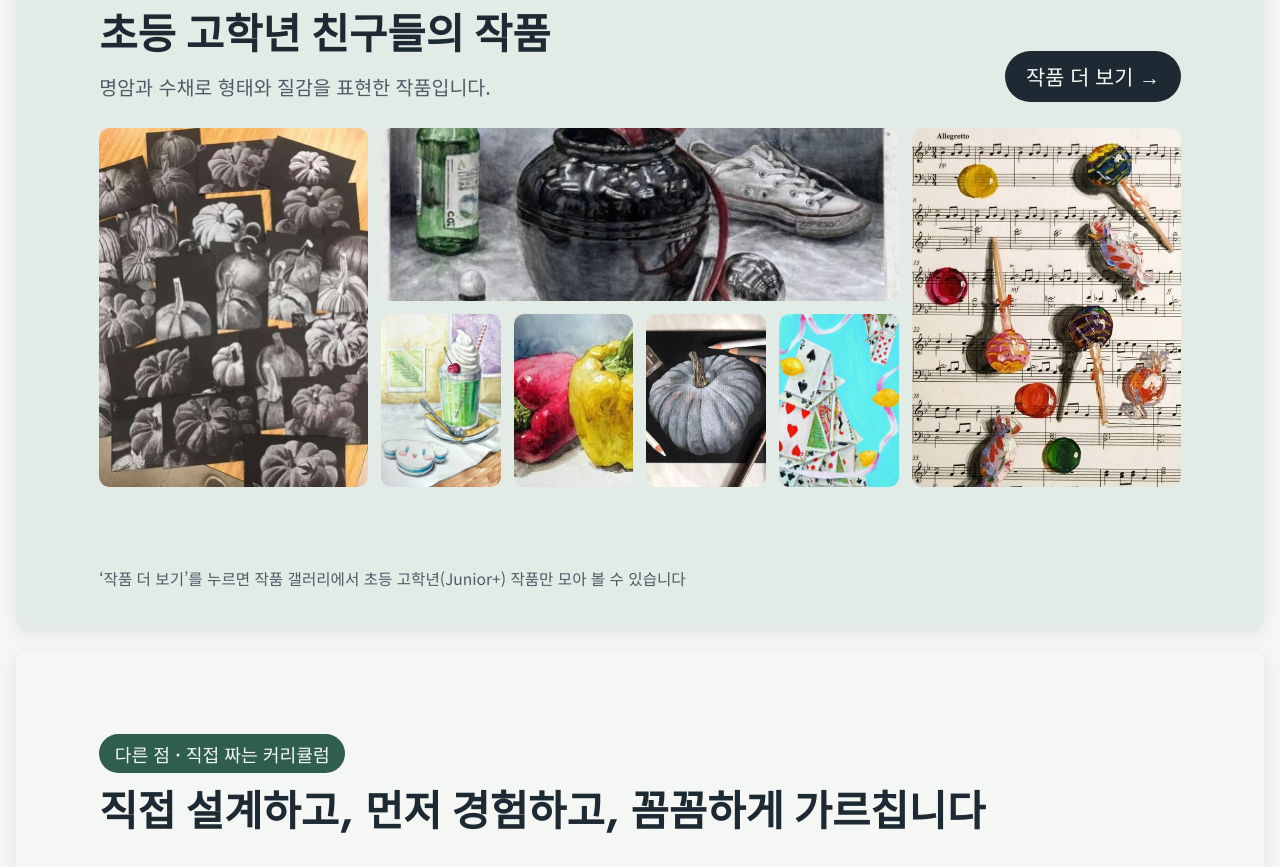
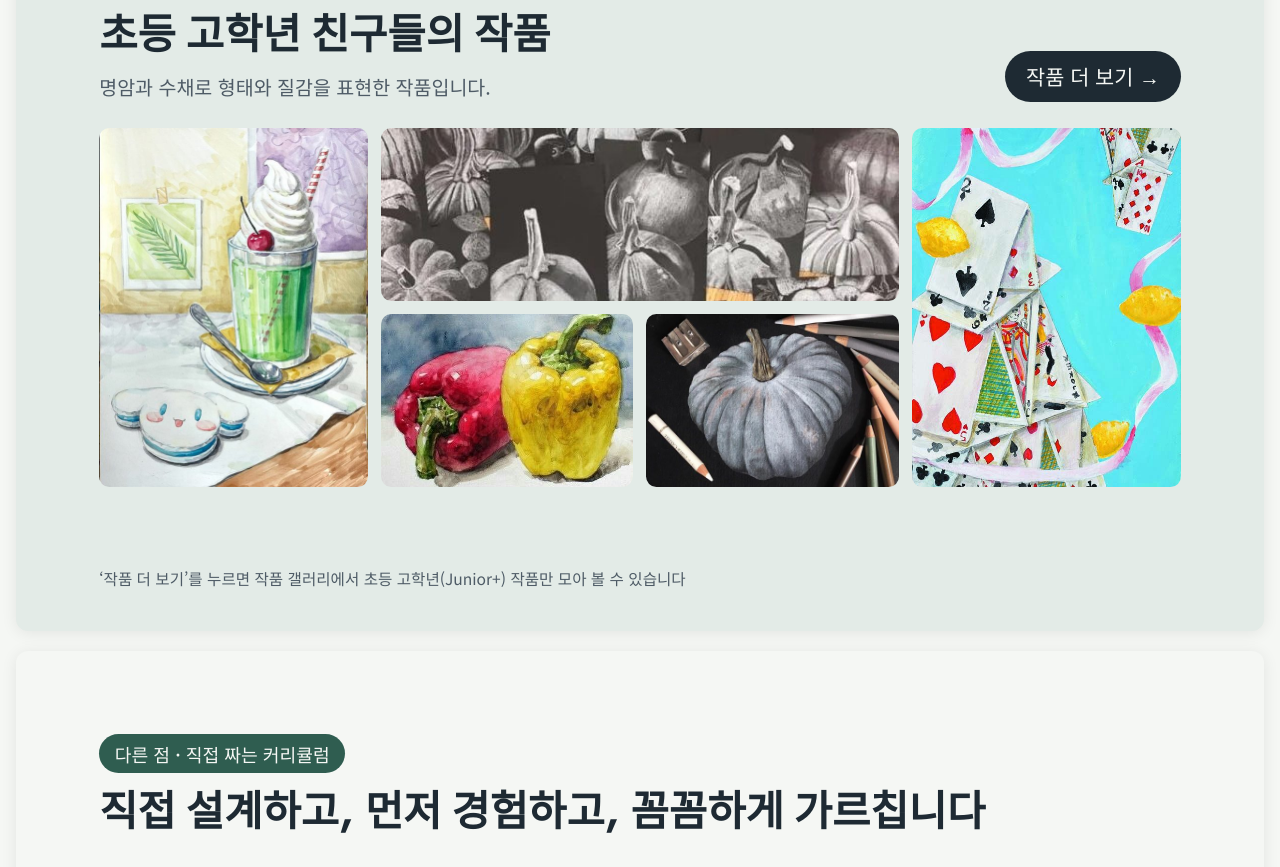
Before and after one commit to ssammisool-hub/artfriend-gallery, a plain HTML site: page consult/senior/index.html in a window 1280 px wide. Shown: the part 3040-3907 px from the top of the page. Drawn offline with Linux system fonts and the light colour scheme.

Commit message:
고학년 안내서: 소주병 정물·사탕 그림 제외, 작품 배치 정리
Co-Authored-By: Claude Opus 5.5 <noreply@anthropic.com>
Claude-Session: https://claude.ai/code/session_01QW1o8aafi3jWtPXuv6CwAN

```diff
--- a/consult/senior/index.html
+++ b/consult/senior/index.html
@@ -142,19 +142,17 @@ body{margin:0;word-break:keep-all;overflow-wrap:anywhere;background:var(--page);
 <p style="font-size:max(calc(13 * var(--u)), calc(32 * var(--u)));font-weight:500;background:#1E2A33;color:#F5F7F4;padding:calc(16 * var(--u)) calc(32 * var(--u));border-radius:calc(999 * var(--u))"><a href="https://artfriend-gallery.vercel.app/?tag=Junior%2B" rel="noopener" target="_blank">작품 더 보기 →</a></p>
 </div>
 <div class="gallerygrid" style="display:flex;gap:calc(20 * var(--u))">
-<img alt="검은 종이에 흰색으로 명암을 넣어 그린 호박 연작" decoding="async" loading="lazy" sizes="(max-width: 899px) 50vw, 276px" src="../img/1f0687583036.jpg" srcset="../img/1f0687583036-s.jpg 540w, ../img/1f0687583036.jpg 720w" style="width:calc(414 * var(--u));height:calc(552 * var(--u));object-fit:cover;object-position:50% 50%;border-radius:calc(16 * var(--u));aspect-ratio:414/552;"/>
+<img alt="유리잔에 담긴 멜론소다와 숟가락, 인형을 그린 수채 정물" decoding="async" loading="lazy" sizes="(max-width: 899px) 50vw, 276px" src="../img/ae2825ee675f.jpg" srcset="../img/ae2825ee675f-s.jpg 540w, ../img/ae2825ee675f.jpg 736w" style="width:calc(414 * var(--u));height:calc(552 * var(--u));object-fit:cover;object-position:50% 40%;border-radius:calc(16 * var(--u));aspect-ratio:414/552;"/>
 <div style="display:flex;flex-direction:column;gap:calc(20 * var(--u))">
 <div class="imgrow" style="display:flex;gap:calc(20 * var(--u))">
-<img alt="유리병, 항아리, 운동화, 셔틀콕을 놓고 그린 수채 정물" decoding="async" loading="lazy" sizes="(max-width: 899px) 50vw, 531px" src="../img/28d41f706411.jpg" srcset="../img/28d41f706411-s.jpg 540w, ../img/28d41f706411.jpg 550w" style="width:calc(796 * var(--u));height:calc(266 * var(--u));object-fit:cover;object-position:50% 45%;border-radius:calc(16 * var(--u));aspect-ratio:796/266;"/>
+<img alt="검은 종이에 흰색으로 명암을 넣어 그린 호박 연작" decoding="async" loading="lazy" sizes="(max-width: 899px) 50vw, 531px" src="../img/1f0687583036.jpg" srcset="../img/1f0687583036-s.jpg 540w, ../img/1f0687583036.jpg 720w" style="width:calc(796 * var(--u));height:calc(266 * var(--u));object-fit:cover;object-position:50% 40%;border-radius:calc(16 * var(--u));aspect-ratio:796/266;"/>
 </div>
 <div class="imgrow" style="display:flex;gap:calc(20 * var(--u))">
-<img alt="유리잔에 담긴 멜론소다와 숟가락, 인형을 그린 수채 정물" decoding="async" loading="lazy" sizes="(max-width: 899px) 50vw, 123px" src="../img/ae2825ee675f.jpg" srcset="../img/ae2825ee675f-s.jpg 540w, ../img/ae2825ee675f.jpg 736w" style="width:calc(184 * var(--u));height:calc(266 * var(--u));object-fit:cover;object-position:50% 40%;border-radius:calc(16 * var(--u));aspect-ratio:184/266;"/>
-<img alt="빨간 파프리카와 노란 파프리카 수채화" decoding="async" loading="lazy" sizes="(max-width: 899px) 50vw, 168px" src="../img/39e8f9205a8a.jpg" srcset="../img/39e8f9205a8a-s.jpg 420w, ../img/39e8f9205a8a.jpg 420w" style="width:calc(184 * var(--u));height:calc(266 * var(--u));object-fit:cover;object-position:50% 50%;border-radius:calc(16 * var(--u));aspect-ratio:184/266;"/>
-<img alt="검은 종이에 색연필로 그린 회색 호박" decoding="async" loading="lazy" sizes="(max-width: 899px) 50vw, 168px" src="../img/3245568b6213.jpg" srcset="../img/3245568b6213-s.jpg 540w, ../img/3245568b6213.jpg 1050w" style="width:calc(184 * var(--u));height:calc(266 * var(--u));object-fit:cover;object-position:50% 50%;border-radius:calc(16 * var(--u));aspect-ratio:184/266;"/>
-<img alt="카드로 쌓은 탑과 레몬, 리본을 그린 채색화" decoding="async" loading="lazy" sizes="(max-width: 899px) 50vw, 168px" src="../img/de3c37ca711b.jpg" srcset="../img/de3c37ca711b-s.jpg 536w, ../img/de3c37ca711b.jpg 536w" style="width:calc(184 * var(--u));height:calc(266 * var(--u));object-fit:cover;object-position:50% 30%;border-radius:calc(16 * var(--u));aspect-ratio:184/266;"/>
+<img alt="빨간 파프리카와 노란 파프리카 수채화" decoding="async" loading="lazy" sizes="(max-width: 899px) 50vw, 259px" src="../img/39e8f9205a8a.jpg" srcset="../img/39e8f9205a8a-s.jpg 420w, ../img/39e8f9205a8a.jpg 420w" style="width:calc(388 * var(--u));height:calc(266 * var(--u));object-fit:cover;object-position:50% 50%;border-radius:calc(16 * var(--u));aspect-ratio:388/266;"/>
+<img alt="검은 종이에 색연필로 그린 회색 호박" decoding="async" loading="lazy" sizes="(max-width: 899px) 50vw, 259px" src="../img/3245568b6213.jpg" srcset="../img/3245568b6213-s.jpg 540w, ../img/3245568b6213.jpg 1050w" style="width:calc(388 * var(--u));height:calc(266 * var(--u));object-fit:cover;object-position:50% 50%;border-radius:calc(16 * var(--u));aspect-ratio:388/266;"/>
 </div>
 </div>
-<img alt="악보 위에 사탕과 막대사탕을 그림자와 함께 그린 채색화" decoding="async" loading="lazy" sizes="(max-width: 899px) 50vw, 276px" src="../img/f4d331338a73.jpg" srcset="../img/f4d331338a73-s.jpg 540w, ../img/f4d331338a73.jpg 736w" style="width:calc(414 * var(--u));height:calc(552 * var(--u));object-fit:cover;object-position:50% 50%;border-radius:calc(16 * var(--u));aspect-ratio:414/552;"/>
+<img alt="카드로 쌓은 탑과 레몬, 리본을 그린 채색화" decoding="async" loading="lazy" sizes="(max-width: 899px) 50vw, 276px" src="../img/de3c37ca711b.jpg" srcset="../img/de3c37ca711b-s.jpg 536w, ../img/de3c37ca711b.jpg 536w" style="width:calc(414 * var(--u));height:calc(552 * var(--u));object-fit:cover;object-position:50% 30%;border-radius:calc(16 * var(--u));aspect-ratio:414/552;"/>
 </div>
 <p class="abs" style="position:absolute;left:calc(128 * var(--u));bottom:calc(64 * var(--u));width:calc(1664 * var(--u));font-size:max(calc(13 * var(--u)), calc(24 * var(--u)));color:#4E5B66">‘작품 더 보기’를 누르면 작품 갤러리에서 초등 고학년(Junior+) 작품만 모아 볼 수 있습니다</p>
 </section><section class="slide" id="curri" style="background:#F5F7F4;color:#1E2A33;font-family:'Noto Sans KR', Arial, sans-serif;padding:calc(128 * var(--u));display:flex;flex-direction:column;gap:calc(48 * var(--u))">
```
Also changed, not shown: consult/img/28d41f706411-s.jpg (deleted), consult/img/28d41f706411.jpg (deleted), consult/img/f4d331338a73-s.jpg (deleted), consult/img/f4d331338a73.jpg (deleted).
